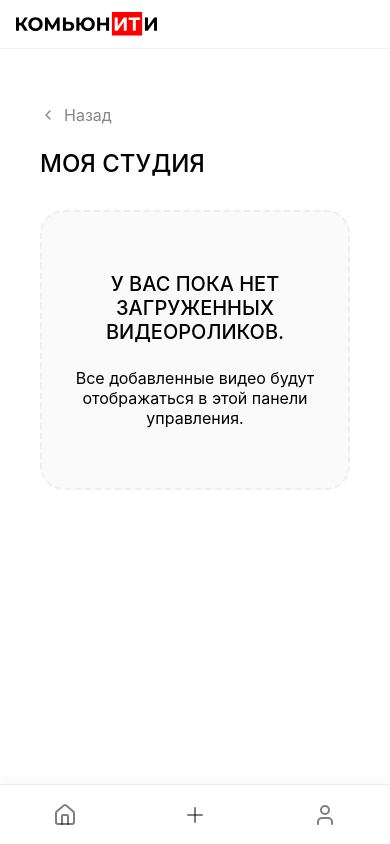
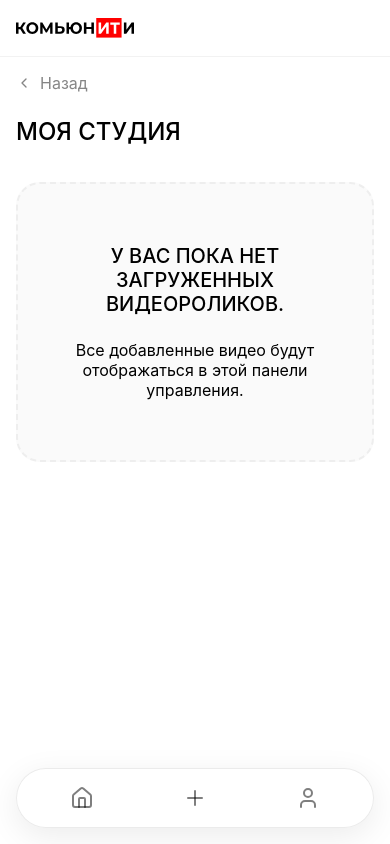
Before and after one commit to wemuren/community, a React (Vite) app in the folder frontend/: page /studio/video in a window 390 px wide. Built offline with nearby package versions, Linux system fonts and the light colour scheme; no server answers; sample sign-in values are in the browser's storage; a web font is replaced by a local one.

Commit message:
мобилка done

```diff
--- a/frontend/src/assets/styles/layout.css
+++ b/frontend/src/assets/styles/layout.css
@@ -375,7 +375,7 @@ button.nav-link {
 
   /* Адаптация шапки под мобильные */
   .header {
-    padding: 12px 16px;
+    padding: 18px 16px !important;
     display: flex;
     justify-content: space-between;
     align-items: center;
@@ -423,23 +423,28 @@ button.nav-link {
 
   /* Добавляем отступ снизу под нижний бар */
   .main-content {
-    padding-bottom: 60px;
+    padding-bottom: calc(92px + env(safe-area-inset-bottom, 0px)) !important;
   }
 
   /* Нижний бар навигации */
   .mobile-bottom-bar {
     display: flex;
     position: fixed;
-    bottom: 0;
-    left: 0;
-    right: 0;
+    bottom: calc(16px + env(safe-area-inset-bottom, 0px));
+    left: 16px;
+    right: 16px;
     height: 60px;
-    background: var(--white);
-    border-top: 1px solid rgba(0, 0, 0, 0.08);
-    box-shadow: 0 -4px 12px rgba(0, 0, 0, 0.03);
+    background: rgba(255, 255, 255, 0.85) !important;
+    backdrop-filter: blur(12px) !important;
+    -webkit-backdrop-filter: blur(12px) !important;
+    border: 1px solid rgba(0, 0, 0, 0.08) !important;
+    border-radius: 30px !important;
+    box-shadow: 0 8px 32px rgba(0, 0, 0, 0.08) !important;
     z-index: 100;
     align-items: center;
     justify-content: space-around;
+    padding: 0 8px;
+    box-sizing: border-box;
   }
 
   .mobile-bottom-link {
@@ -465,7 +470,7 @@ button.nav-link {
   }
 
   .studio-logo-mobile {
-    height: 24px !important; /* Делаем логотип немного меньше */
+    height: 20px !important; /* Делаем логотип такого же размера, как на основной платформе */
   }
 }
 
--- a/frontend/src/assets/styles/studio.css
+++ b/frontend/src/assets/styles/studio.css
@@ -546,3 +546,176 @@
   margin-top: 8px;
   font-size: 13px;
 }
+
+/* --- СТИЛИ ДЛЯ ШАБЛОНА ДЕЙСТВИЙ ПРОФИЛЯ НА ДЕСКТОПЕ --- */
+.studio-profile-actions {
+  grid-column: 1 / -1;
+  width: 100%;
+  margin-top: 24px;
+}
+
+/* --- МОБИЛЬНАЯ ВЕРСИЯ ТВОРЧЕСКОЙ СТУДИИ (ДО 600PX) --- */
+@media (max-width: 600px) {
+  /* Убираем боковые отступы и скругления у основного контейнера, добавляем большой отступ снизу под нижний бар */
+  .settings-white-wrapper {
+    padding: 0 0 120px 0 !important;
+    border-radius: 0 !important;
+    box-shadow: none !important;
+    gap: 0 !important;
+  }
+
+  /* Вертикальное сложение колонок в сетках */
+  .settings-columns-grid,
+  .studio-upload-grid {
+    grid-template-columns: 1fr !important;
+    gap: 32px !important;
+    margin-top: 16px !important;
+    width: 100% !important;
+    max-width: 100% !important;
+    box-sizing: border-box !important;
+  }
+
+  .settings-white-wrapper .settings-col-section {
+    min-width: 0 !important;
+    width: 100% !important;
+    box-sizing: border-box !important;
+  }
+
+  /* Добавляем боковые паддинги для элементов */
+  .settings-white-wrapper .settings-back-action {
+    padding: 0 16px !important;
+    margin-bottom: 24px !important;
+  }
+  .settings-white-wrapper .pl-top-bar {
+    padding: 0 16px !important;
+    margin-bottom: 20px !important;
+  }
+  .settings-white-wrapper .settings-col-section h3 {
+    padding: 0 16px !important;
+    margin-bottom: 16px !important;
+  }
+  .settings-white-wrapper .auth-body {
+    padding: 0 16px !important;
+  }
+  /* Самое популярное видео по размеру должно быть как обычные видео (во весь экран) */
+  .settings-white-wrapper .top-video-body {
+    padding: 0 !important;
+  }
+  .settings-white-wrapper .studio-media-upload-body {
+    padding: 0 16px !important;
+  }
+  /* Сетка карточек статистики в 2 колонки на мобильных */
+  .settings-white-wrapper .admin-stats-grid {
+    display: grid !important;
+    grid-template-columns: repeat(2, 1fr) !important;
+    gap: 12px !important;
+    padding: 0 16px !important;
+    margin-bottom: 24px !important;
+  }
+
+  /* Если число карточек нечетное (5), растягиваем последнюю на всю ширину */
+  .settings-white-wrapper .admin-stats-grid .admin-stat-card:last-child:nth-child(odd) {
+    grid-column: span 2 !important;
+  }
+
+  .settings-white-wrapper .admin-stat-card {
+    padding: 12px 16px !important;
+    gap: 8px !important;
+    border-radius: 12px !important;
+  }
+
+  .settings-white-wrapper .admin-stat-label {
+    font-size: 11px !important;
+  }
+
+  .settings-white-wrapper .admin-stat-value {
+    font-size: 22px !important;
+  }
+
+  .settings-white-wrapper .create-channel-promo {
+    margin: 16px !important;
+  }
+
+  /* Сдвиг и растягивание кнопки сохранения/обновления на весь экран */
+  .studio-profile-actions {
+    padding: 0 16px !important;
+    box-sizing: border-box !important;
+    margin-bottom: 24px !important;
+  }
+  .studio-profile-actions .btn-auth {
+    width: 100% !important;
+  }
+}
+
+/* Глобальное предотвращение растягивания двухколоночной сетки и настройка "hug" для правой колонки */
+.settings-columns-grid {
+  min-width: 0 !important;
+}
+
+@media (min-width: 961px) {
+  .settings-columns-grid {
+    grid-template-columns: 3fr 2fr !important;
+    gap: 48px !important;
+  }
+}
+
+.settings-col-section {
+  min-width: 0 !important;
+}
+
+/* Корректировка отображения длинных комментариев для ПК и мобильной версий */
+.auth-body .comments-list {
+  width: 100% !important;
+  max-width: 100% !important;
+  box-sizing: border-box !important;
+}
+.auth-body .comment-item {
+  box-sizing: border-box !important;
+  max-width: 100% !important;
+  width: 100% !important;
+  overflow: hidden !important;
+}
+.auth-body .comment-body {
+  flex: 1 !important;
+  min-width: 0 !important;
+  width: auto !important;
+  box-sizing: border-box !important;
+  max-width: 100% !important;
+}
+.auth-body .comment-meta {
+  display: flex !important;
+  flex-direction: row !important;
+  flex-wrap: wrap !important;
+  align-items: center !important;
+  gap: 8px !important;
+  width: 100% !important;
+}
+.auth-body .comment-text {
+  word-break: break-word !important;
+  overflow-wrap: break-word !important;
+  white-space: pre-wrap !important;
+  width: 100% !important;
+  box-sizing: border-box !important;
+}
+.auth-body .comment-date {
+  word-break: break-word !important;
+  overflow-wrap: break-word !important;
+  white-space: normal !important;
+}
+
+/* Отображение кнопок сохранения настроек в зависимости от устройства */
+.pc-only-actions {
+  display: block !important;
+}
+.mobile-only-actions {
+  display: none !important;
+}
+
+@media (max-width: 600px) {
+  .pc-only-actions {
+    display: none !important;
+  }
+  .mobile-only-actions {
+    display: block !important;
+  }
+}
--- a/frontend/src/studio/StudioDashboard.jsx
+++ b/frontend/src/studio/StudioDashboard.jsx
@@ -111,7 +111,7 @@ const StudioDashboard = () => {
         {/* ЛЕВАЯ КОЛОНКА: ВАШ ГЛАВНЫЙ ХИТ */}
         <section className="settings-col-section">
           <h3>Самое популярное видео</h3>
-          <div className="auth-body">
+          <div className="auth-body top-video-body">
             {stats.top_video ? (
               <VideoCard
                 video={stats.top_video}
--- a/frontend/src/studio/StudioProfile.jsx
+++ b/frontend/src/studio/StudioProfile.jsx
@@ -185,6 +185,8 @@ const StudioProfile = () => {
               <p className="studio-field-subtext">Только латиница, цифры и нижнее подчеркивание</p>
             </div>
 
+            {/* Кнопка сохранения для ПК */}
+            <div className="studio-profile-actions pc-only-actions">
               <button
                 type="submit"
                 className={`btn-auth ${isFormValid && !loading ? 'active' : ''}`}
@@ -192,6 +194,7 @@ const StudioProfile = () => {
               >
                 {loading ? 'Сохраняем...' : 'Обновить настройки канала'}
               </button>
+            </div>
           </div>
         </section>
 
@@ -277,6 +280,17 @@ const StudioProfile = () => {
 
           </div>
         </section>
+
+        {/* Кнопка сохранения для мобильных */}
+        <div className="studio-profile-actions mobile-only-actions">
+          <button
+            type="submit"
+            className={`btn-auth ${isFormValid && !loading ? 'active' : ''}`}
+            disabled={!isFormValid || loading}
+          >
+            {loading ? 'Сохраняем...' : 'Обновить настройки канала'}
+          </button>
+        </div>
       </form>
     </div>
   );
```
Lines whose indentation alone changed are shown as unchanged.
